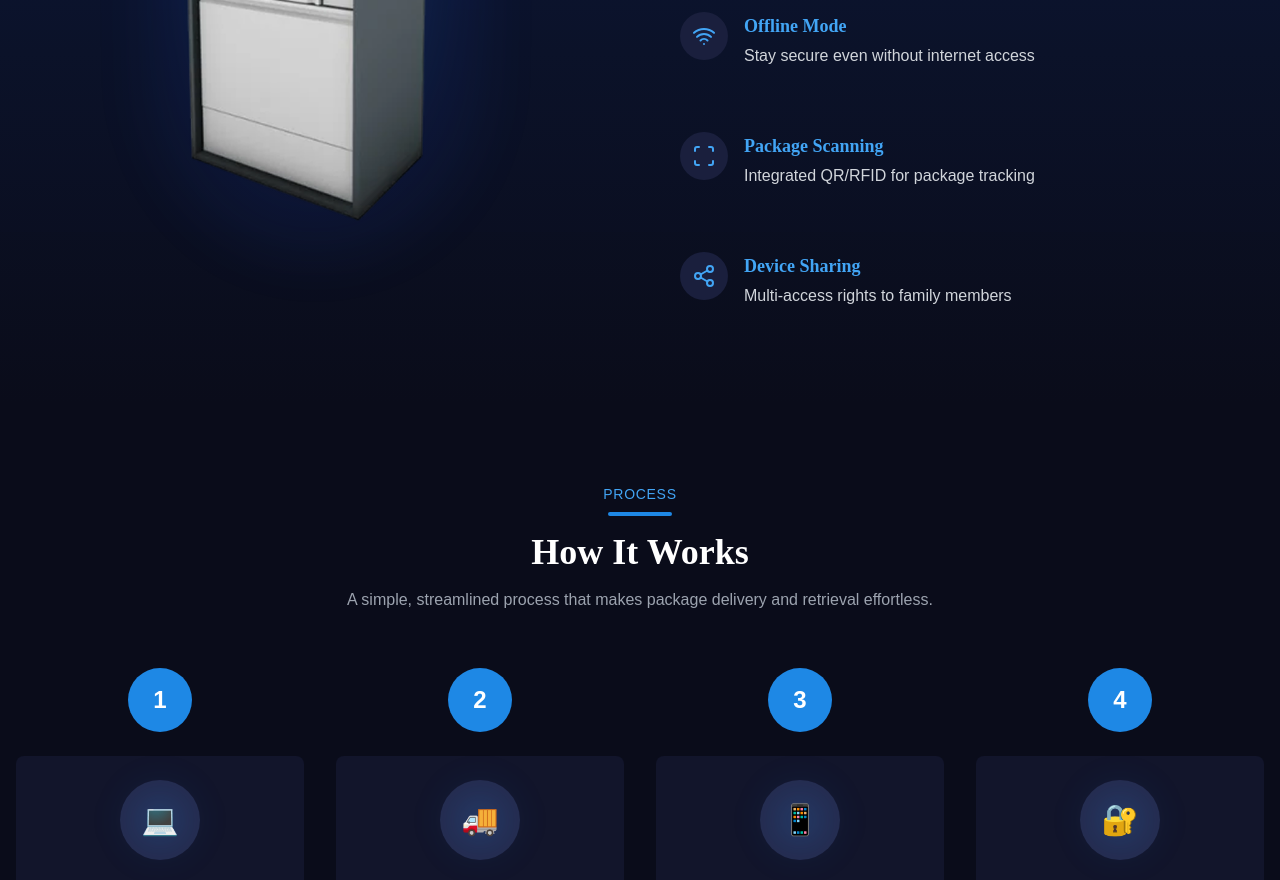
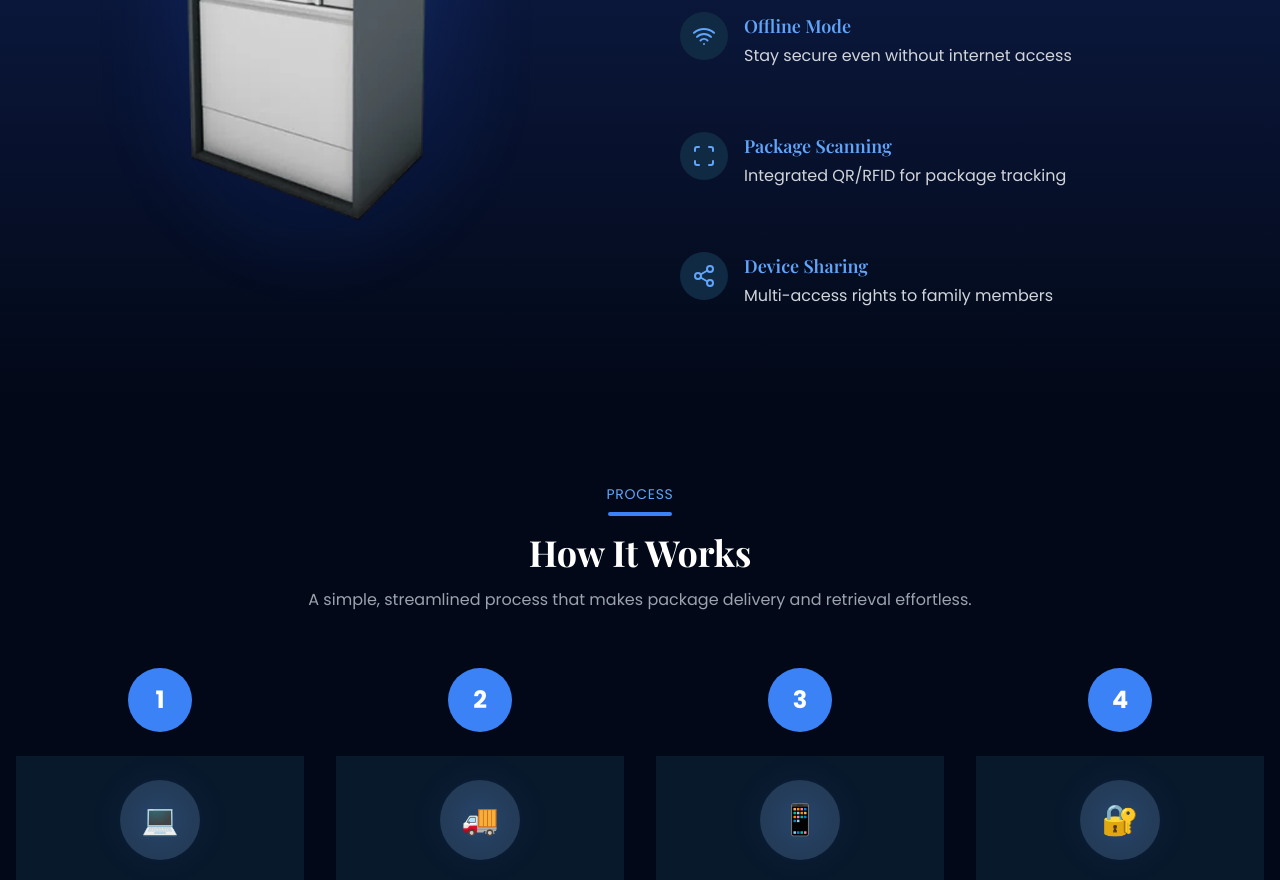
Before and after one commit to yaser-elbatal/pixel-pro-macbook-showcase, a Next.js app: page / in a window 1280 px wide. Shown: the part 1900-2780 px from the top of the page. Built offline with nearby package versions, Linux system fonts and the light colour scheme.

Commit message:
Fix: Resolve React DOM error
The error "Uncaught TypeError: Cannot read properties of undefined (reading 'S')" is resolved.

```diff
--- a/pages/_app.tsx
+++ b/pages/_app.tsx
@@ -1,17 +1,24 @@
 
-import type { AppProps } from 'next/app'
-import { Provider } from 'react-redux'
-import { QueryClient, QueryClientProvider } from '@tanstack/react-query'
-import { store } from '../src/store/store'
-import { TooltipProvider } from '@/components/ui/tooltip'
-import { Toaster } from '@/components/ui/toaster'
-import { Toaster as Sonner } from '@/components/ui/sonner'
-import '@/styles/globals.css'
+import type { AppProps } from 'next/app';
+import { Provider } from 'react-redux';
+import { QueryClient, QueryClientProvider } from '@tanstack/react-query';
+import { store } from '../src/store/store';
+import { TooltipProvider } from '@/components/ui/tooltip';
+import { Toaster } from '@/components/ui/toaster';
+import { Toaster as Sonner } from '@/components/ui/sonner';
+import Head from 'next/head';
+import '@/styles/globals.css';
 
-const queryClient = new QueryClient()
+const queryClient = new QueryClient();
 
 function MyApp({ Component, pageProps }: AppProps) {
   return (
+    <>
+      <Head>
+        <meta name="viewport" content="width=device-width, initial-scale=1" />
+        <meta name="description" content="AHLN - Revolutionary Smart Delivery System" />
+        <link rel="icon" href="/favicon.ico" />
+      </Head>
       <Provider store={store}>
         <QueryClientProvider client={queryClient}>
           <TooltipProvider>
@@ -21,7 +28,8 @@ function MyApp({ Component, pageProps }: AppProps) {
           </TooltipProvider>
         </QueryClientProvider>
       </Provider>
-  )
+    </>
+  );
 }
 
 export default MyApp;
--- a/pages/index.tsx
+++ b/pages/index.tsx
@@ -1,16 +1,21 @@
 
-import { type NextPage } from 'next'
-import MacBookShowcase from '@/components/MacBookShowcase'
-import Features from '@/components/Features'
-import HowItWorks from '@/components/HowItWorks'
-import LatestNews from '@/components/LatestNews'
-import Newsletter from '@/components/Newsletter'
-import Footer from '@/components/Footer'
-import Navbar from '@/components/Navbar'
+import { type NextPage } from 'next';
+import Head from 'next/head';
+import MacBookShowcase from '@/components/MacBookShowcase';
+import Features from '@/components/Features';
+import HowItWorks from '@/components/HowItWorks';
+import LatestNews from '@/components/LatestNews';
+import Newsletter from '@/components/Newsletter';
+import Footer from '@/components/Footer';
+import Navbar from '@/components/Navbar';
 
 const Home: NextPage = () => {
   return (
-    <div className="min-h-screen bg-navy-950 text-white">
+    <>
+      <Head>
+        <title>AHLN - Revolutionary Smart Delivery System</title>
+      </Head>
+      <div className="min-h-screen bg-navy-950 text-white font-poppins">
         <Navbar />
         <MacBookShowcase />
         <Features />
@@ -19,7 +24,8 @@ const Home: NextPage = () => {
         <Newsletter />
         <Footer />
       </div>
-  )
-}
+    </>
+  );
+};
 
-export default Home
+export default Home;
--- a/styles/globals.css
+++ b/styles/globals.css
@@ -1,11 +1,63 @@
 
-@import '../src/index.css';
+@import url('https://fonts.googleapis.com/css2?family=Poppins:wght@300;400;500;600;700&family=Playfair+Display:wght@400;500;600;700&display=swap');
 
-/* Add any additional global styles for Next.js */
-html, body {
-  font-family: 'Poppins', sans-serif;
+@tailwind base;
+@tailwind components;
+@tailwind utilities;
+
+:root {
+  --font-poppins: 'Poppins', sans-serif;
+  --font-playfair: 'Playfair Display', serif;
+}
+
+html,
+body {
+  padding: 0;
+  margin: 0;
+  font-family: var(--font-poppins);
+  background-color: #020817;
+  color: #ffffff;
 }
 
 h1, h2, h3, h4, h5, h6 {
-  font-family: 'Playfair Display', serif;
+  font-family: var(--font-playfair);
+  font-weight: 600;
 }
+
+a {
+  color: inherit;
+  text-decoration: none;
+}
+
+* {
+  box-sizing: border-box;
+}
+
+.animate-fade-in {
+  animation: fadeIn 0.8s ease-in-out forwards;
+}
+
+@keyframes fadeIn {
+  from {
+    opacity: 0;
+    transform: translateY(20px);
+  }
+  to {
+    opacity: 1;
+    transform: translateY(0);
+  }
+}
+
+/* Additional utility classes */
+.bg-gradient-radial {
+  background-image: radial-gradient(var(--tw-gradient-stops));
+}
+
+/* Provide font family utility classes */
+.font-poppins {
+  font-family: var(--font-poppins);
+}
+
+.font-playfair {
+  font-family: var(--font-playfair);
+}
--- a/tailwind.config.ts
+++ b/tailwind.config.ts
@@ -1,15 +1,15 @@
 
-import type { Config } from "tailwindcss";
+import { type Config } from "tailwindcss";
+import { fontFamily } from "tailwindcss/defaultTheme";
 
 export default {
   darkMode: ["class"],
   content: [
-    "./pages/**/*.{ts,tsx}",
-    "./components/**/*.{ts,tsx}",
-    "./app/**/*.{ts,tsx}",
-    "./src/**/*.{ts,tsx}",
+    './pages/**/*.{ts,tsx}',
+    './src/components/**/*.{ts,tsx}',
+    './src/**/*.{ts,tsx}',
+    './app/**/*.{ts,tsx}',
   ],
-  prefix: "",
   theme: {
     container: {
       center: true,
@@ -19,107 +19,79 @@ export default {
       },
     },
     extend: {
+      fontFamily: {
+        sans: ["var(--font-poppins)", ...fontFamily.sans],
+        playfair: ["var(--font-playfair)", ...fontFamily.serif],
+        poppins: ["var(--font-poppins)", ...fontFamily.sans],
+      },
       colors: {
-        border: 'hsl(var(--border))',
-        input: 'hsl(var(--input))',
-        ring: 'hsl(var(--ring))',
-        background: 'hsl(var(--background))',
-        foreground: 'hsl(var(--foreground))',
+        border: "hsl(var(--border))",
+        input: "hsl(var(--input))",
+        ring: "hsl(var(--ring))",
+        background: "hsl(var(--background))",
+        foreground: "hsl(var(--foreground))",
+        navy: {
+          50: '#f0f4f8',
+          100: '#d9e2ec',
+          200: '#bcccdc',
+          300: '#9fb3c8',
+          400: '#7d94b1',
+          500: '#486581',
+          600: '#334e68',
+          700: '#243b53',
+          800: '#102a43',
+          900: '#0c1c2c',
+          950: '#020817',
+        },
         primary: {
-          DEFAULT: 'hsl(var(--primary))',
-          foreground: 'hsl(var(--primary-foreground))'
+          DEFAULT: "hsl(var(--primary))",
+          foreground: "hsl(var(--primary-foreground))",
         },
         secondary: {
-          DEFAULT: 'hsl(var(--secondary))',
-          foreground: 'hsl(var(--secondary-foreground))'
+          DEFAULT: "hsl(var(--secondary))",
+          foreground: "hsl(var(--secondary-foreground))",
         },
         destructive: {
-          DEFAULT: 'hsl(var(--destructive))',
-          foreground: 'hsl(var(--destructive-foreground))'
+          DEFAULT: "hsl(var(--destructive))",
+          foreground: "hsl(var(--destructive-foreground))",
         },
         muted: {
-          DEFAULT: 'hsl(var(--muted))',
-          foreground: 'hsl(var(--muted-foreground))'
+          DEFAULT: "hsl(var(--muted))",
+          foreground: "hsl(var(--muted-foreground))",
         },
         accent: {
-          DEFAULT: 'hsl(var(--accent))',
-          foreground: 'hsl(var(--accent-foreground))'
+          DEFAULT: "hsl(var(--accent))",
+          foreground: "hsl(var(--accent-foreground))",
         },
         popover: {
-          DEFAULT: 'hsl(var(--popover))',
-          foreground: 'hsl(var(--popover-foreground))'
+          DEFAULT: "hsl(var(--popover))",
+          foreground: "hsl(var(--popover-foreground))",
         },
         card: {
-          DEFAULT: 'hsl(var(--card))',
-          foreground: 'hsl(var(--card-foreground))'
+          DEFAULT: "hsl(var(--card))",
+          foreground: "hsl(var(--card-foreground))",
         },
-        sidebar: {
-          DEFAULT: 'hsl(var(--sidebar-background))',
-          foreground: 'hsl(var(--sidebar-foreground))',
-          primary: 'hsl(var(--sidebar-primary))',
-          'primary-foreground': 'hsl(var(--sidebar-primary-foreground))',
-          accent: 'hsl(var(--sidebar-accent))',
-          'accent-foreground': 'hsl(var(--sidebar-accent-foreground))',
-          border: 'hsl(var(--sidebar-border))',
-          ring: 'hsl(var(--sidebar-ring))'
-        },
-        navy: {
-          700: "#252b4d",
-          800: "#1a1f3d",
-          900: "#0f1225",
-          950: "#0a0c1a",
-        },
-        blue: {
-          300: "#90caf9",
-          400: "#42a5f5",
-          500: "#1e88e5",
-          600: "#1565c0",
-          800: "#0d47a1",
-          900: "#102554",
-        }
       },
       borderRadius: {
-        lg: 'var(--radius)',
-        md: 'calc(var(--radius) - 2px)',
-        sm: 'calc(var(--radius) - 4px)'
+        lg: "var(--radius)",
+        md: "calc(var(--radius) - 2px)",
+        sm: "calc(var(--radius) - 4px)",
       },
       keyframes: {
-        'accordion-down': {
-          from: {
-            height: '0'
-          },
-          to: {
-            height: 'var(--radix-accordion-content-height)'
-          }
+        "accordion-down": {
+          from: { height: "0" },
+          to: { height: "var(--radix-accordion-content-height)" },
         },
-        'accordion-up': {
-          from: {
-            height: 'var(--radix-accordion-content-height)'
-          },
-          to: {
-            height: '0'
-          }
+        "accordion-up": {
+          from: { height: "var(--radix-accordion-content-height)" },
+          to: { height: "0" },
         },
-        fadeSlideUp: {
-          "0%": {
-            opacity: "0",
-            transform: "translateY(20px)",
-          },
-          "100%": {
-            opacity: "1",
-            transform: "translateY(0)",
-          },
-        }
       },
       animation: {
-        'accordion-down': 'accordion-down 0.2s ease-out',
-        'accordion-up': 'accordion-up 0.2s ease-out',
-        "fade-slide-up": "fadeSlideUp 0.5s ease-out forwards"
+        "accordion-down": "accordion-down 0.2s ease-out",
+        "accordion-up": "accordion-up 0.2s ease-out",
       },
-      backgroundImage: {
-        'gradient-radial': 'radial-gradient(var(--tw-gradient-stops))',
-      }
-    }
+    },
   },
   plugins: [require("tailwindcss-animate")],
 } satisfies Config;
```
Also changed, not shown: src/components/Footer.tsx (+13 -13 lines). Lines whose indentation alone changed are shown as unchanged.
